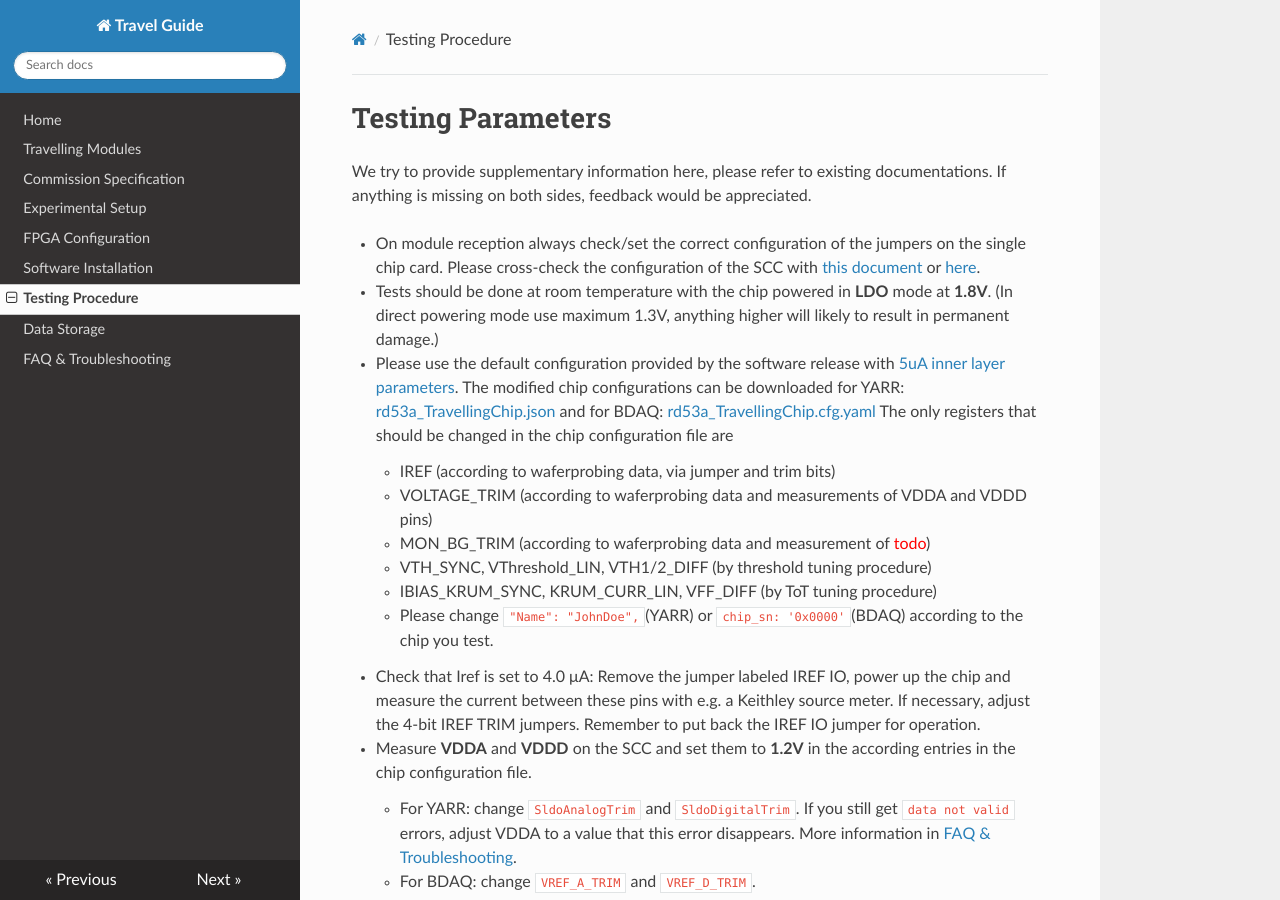
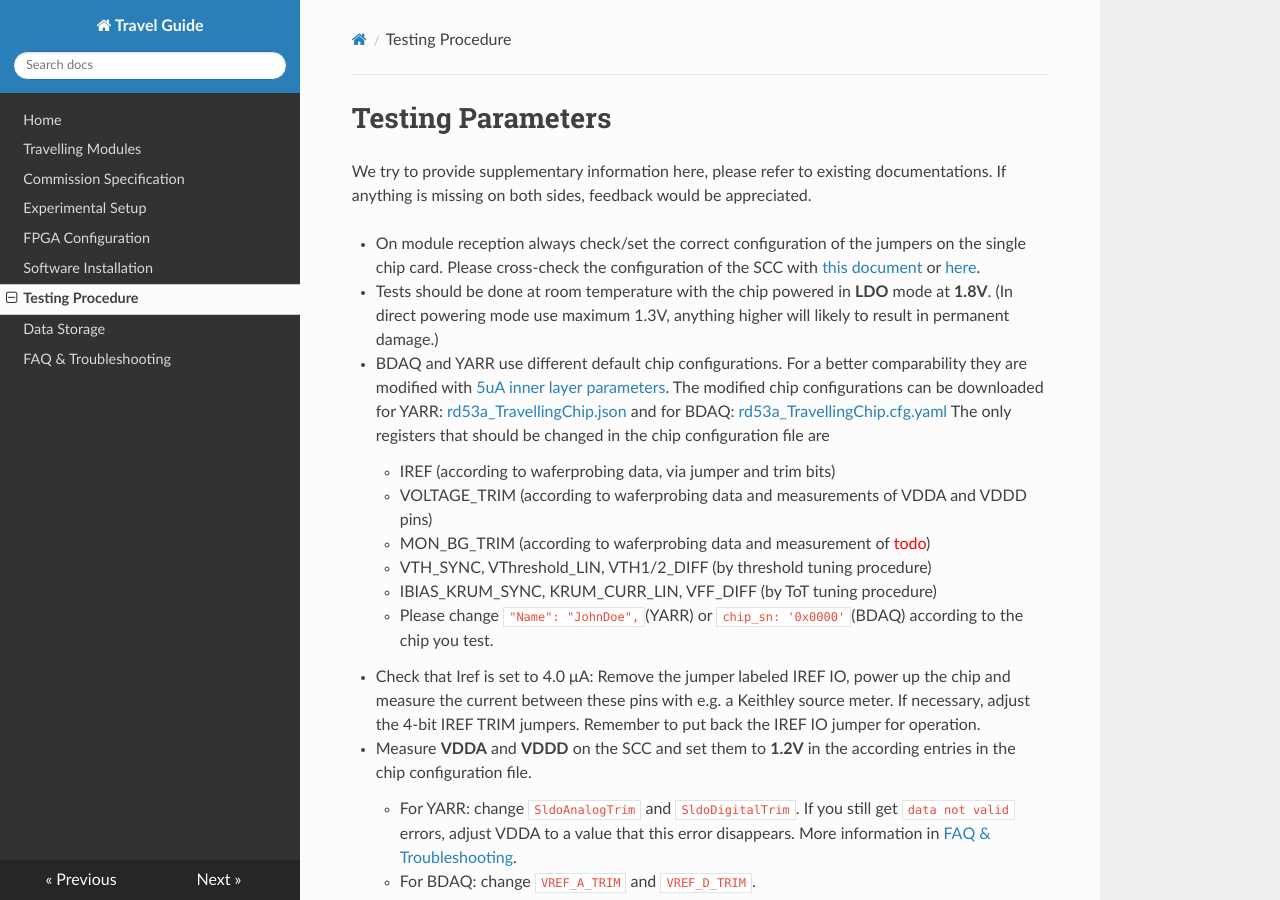
Before and after one commit to lime86/TravellingModule, an MkDocs documentation site: the page built from docs/procedure.md, in a window 1280 px wide and 900 px high. Built offline with MkDocs 1.6.1, drawn with Linux system fonts in a browser that asks for light colours; nearby versions of some CDN libraries; old or Windows-style settings are respelled for this version of MkDocs.

Commit message:
Explaining the chip config

```diff
--- a/docs/procedure.md
+++ b/docs/procedure.md
@@ -10,7 +10,8 @@ We try to provide supplementary information here, please refer to existing docum
 	mode at **1.8V**. (In direct powering mode use maximum 1.3V, anything higher will likely to
 	result in permanent damage.)
 
--	Please use the default configuration provided by the software release with [5uA inner layer parameters](https://twiki.cern.ch/twiki/bin/viewauth/RD53/RD53ATesting#Guidelines_for_Front_ends).
+-	BDAQ and YARR use different default chip configurations. For a better comparability they are modified with
+	[5uA inner layer parameters](https://twiki.cern.ch/twiki/bin/viewauth/RD53/RD53ATesting#Guidelines_for_Front_ends).
 	The modified chip configurations can be downloaded for YARR: [rd53a_TravellingChip.json](files/rd53a_TravellingChip.json) and for BDAQ: [rd53a_TravellingChip.cfg.yaml](files/rd53a_TravellingChip.cfg.yaml)
 	The only registers that should be changed in the chip configuration file are
 	- IREF (according to waferprobing data, via jumper and trim bits)
```
